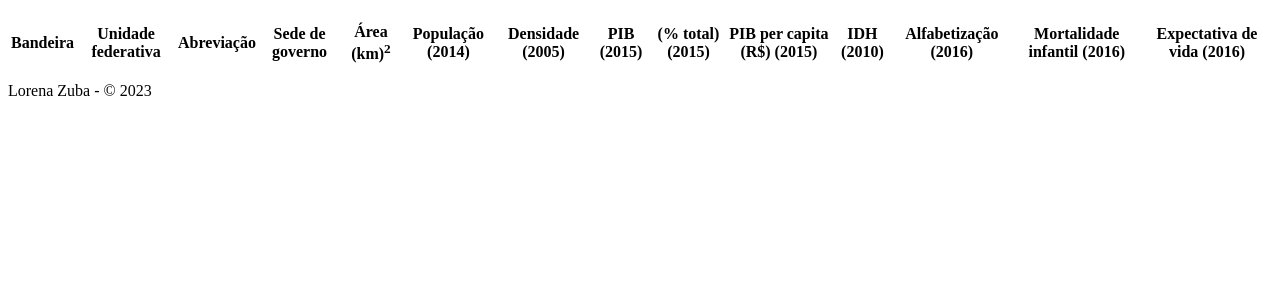
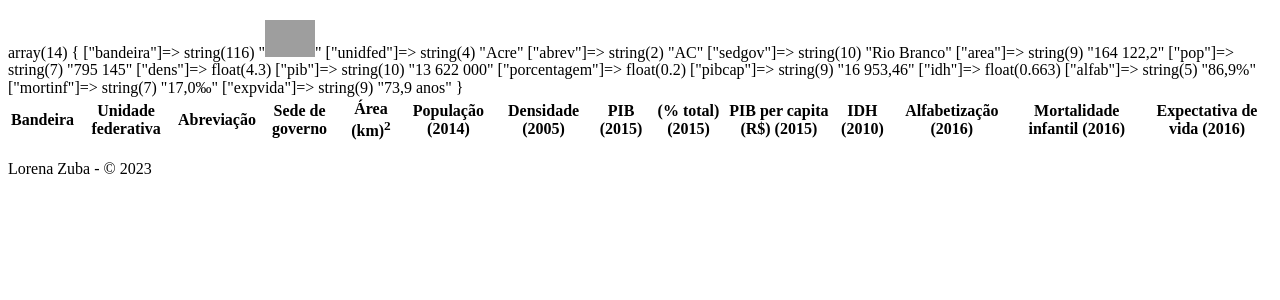
Before and after one commit to LorenaZuba/AtividadeEstadosBrasileiros, a PHP site: page / in a window 1280 px wide. Shown: the part 47-347 px from the top of the page. Run offline with PHP 8.4, Linux system fonts and the light colour scheme; lists and menus that the app fills with data are empty; grey boxes are pictures that could not be loaded.

Commit message:
Arranjo com um estado

```diff
--- a/index.php
+++ b/index.php
@@ -10,7 +10,28 @@
     <header>
         <h2>Estados do Brasil</h2>
     </header>
+
     <main>
+        <?php
+            $Acre = array(
+                'bandeira' => '<img width=50 src="https://upload.wikimedia.org/wikipedia/commons/4/4c/Bandeira_do_Acre.svg" alt="bandeira do Acre">',
+                'unidfed' => 'Acre',
+                'abrev' => 'AC',
+                'sedgov' => 'Rio Branco',
+                'area' => '164 122,2',
+                'pop' => '795 145',
+                'dens' => 4.30,
+                'pib' => '13 622 000',
+                'porcentagem' => 0.2,
+                'pibcap' => '16 953,46',
+                'idh' => 0.663,
+                'alfab' => '86,9%',
+                'mortinf' => '17,0‰',
+                'expvida' => '73,9 anos',
+            );
+            echo var_dump($Acre);
+        ?>
+
         <table>
             <thead>
                 <tr>
```
